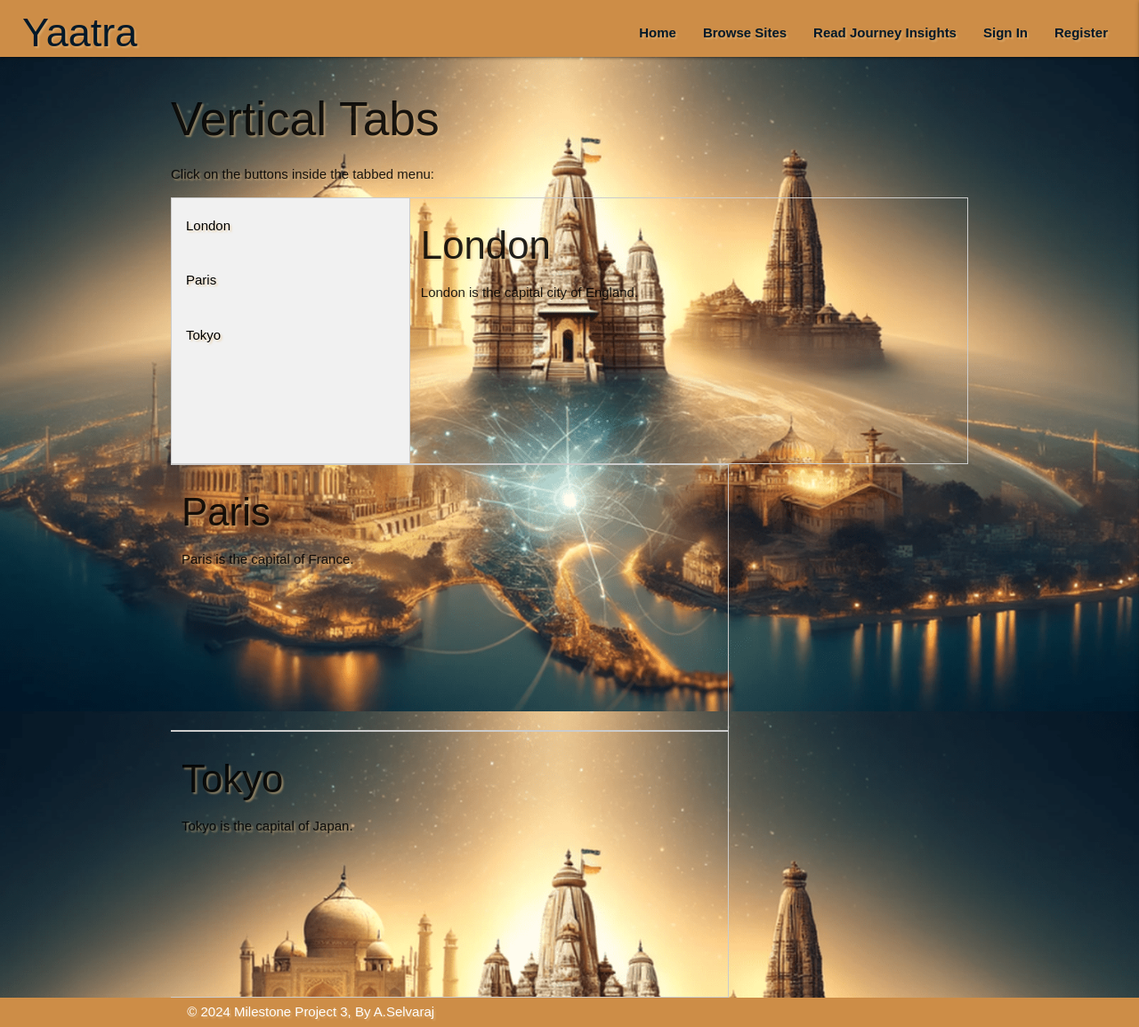
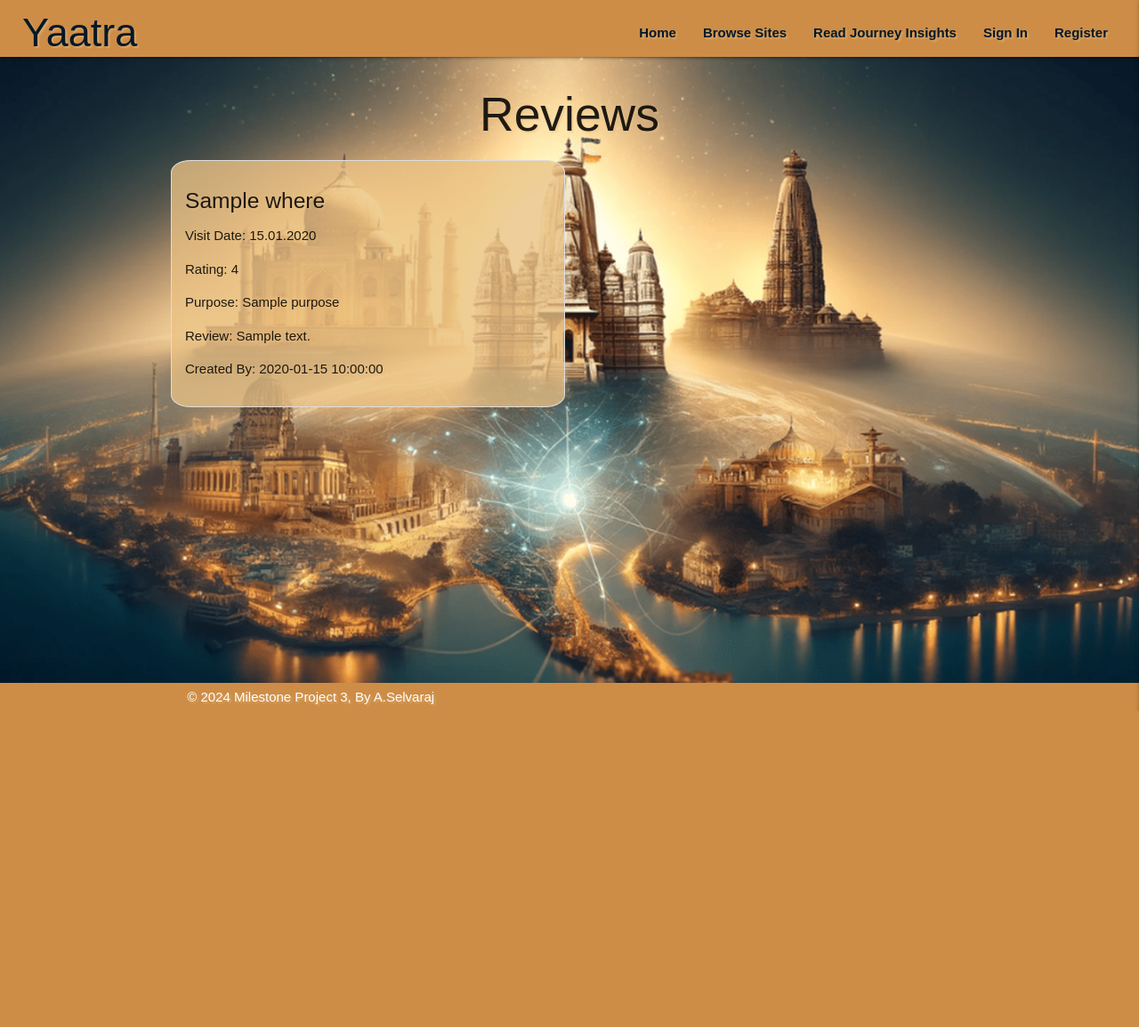
Before and after one commit to ashwinsel/Milestone-Project-3-Yatra, a Flask app: page /read_insights in a window 1280 px wide. Shown: the whole page at 89% size. After the commit the page ends 800 px from the top, so only its background shows below. Run offline with Flask 3, Linux system fonts and the light colour scheme; a database or web service that is not in the repository returns one stand-in record (values such as "Sample title"); some libraries are stand-ins or nearby versions; some web fonts are replaced.

Commit message:
Create Wire up read_insights page to display grod with insights from MOngoDB

```diff
--- a/app.py
+++ b/app.py
@@ -4,6 +4,7 @@ from flask import (
     redirect, request, session, url_for)
 from flask_pymongo import PyMongo
 from bson.objectid import ObjectId
+from datetime import datetime
 from werkzeug.security import generate_password_hash, check_password_hash
 if os.path.exists("env.py"):
     import env
@@ -202,7 +203,11 @@ def delete_site(locations_id):
 def read_insights():
     reviews = mongo.db.reviews.find()
     return render_template("read_insights.html", reviews=reviews)
-    return render_template("read_insights.html")
+
+
+
+
+
 
 if __name__ == "__main__":
     app.run(host=os.environ.get("IP"),
--- a/static/css/style.css
+++ b/static/css/style.css
@@ -104,48 +104,15 @@ body {
     border: black solid 1px;
   }
 
-  /* Insights page styles for tabs */
-  * {box-sizing: border-box}
-
-/* Style the tab */
-.tab {
-  float: left;
-  border: 1px solid #ccc;
-  background-color: #f1f1f1;
-  width: 30%;
-  height: 300px;
+/* Insights page styles for grid */
+.grid-container {
+  display: grid;
+  grid-template-columns: repeat(auto-fill, minmax(300px, 1fr));
+  gap: 10px;
 }
-
-/* Style the buttons that are used to open the tab content */
-.tab button {
-  display: block;
-  background-color: inherit;
-  color: black;
-  padding: 22px 16px;
-  width: 100%;
-  border: none;
-  outline: none;
-  text-align: left;
-  cursor: pointer;
-  transition: 0.3s;
+.grid-item {
+  border: 1px solid #ddd;
+  padding: 15px;
+  border-radius: 5%;
+  background-color: rgba(234, 194, 134, 0.779);
 }
-
-/* Change background color of buttons on hover */
-.tab button:hover {
-  background-color: #ddd;
-}
-
-/* Create an active/current "tab button" class */
-.tab button.active {
-  background-color: #ccc;
-}
-
-/* Style the tab content */
-.tabcontent {
-  float: left;
-  padding: 0px 12px;
-  border: 1px solid #ccc;
-  width: 70%;
-  border-left: none;
-  height: 300px;
-}
--- a/static/js/script.js
+++ b/static/js/script.js
@@ -82,21 +82,4 @@ $(document).ready(function() {
             }
         });
     }
-    // Function to open a city tab
-    function openCity(evt, cityName) {
-        // Hide all elements with class="tabcontent"
-        $(".tabcontent").hide();
-
-        // Remove the class "active" from all elements with class="tablinks"
-        $(".tablinks").removeClass("active");
-
-        // Show the current tab
-        $("#" + cityName).show();
-
-        // Add an "active" class to the link that opened the tab
-        $(evt.currentTarget).addClass("active");
-    }
-
-    // Automatically open the default tab on page load
-    $("#defaultOpen").click();
 });
--- a/templates/read_insights.html
+++ b/templates/read_insights.html
@@ -2,6 +2,7 @@
 
 {% block header %}
     <section class="main">
+        <h2 class="center-align">Reviews</h2>
         {% if session.user %}
         <div class="container">
             <div class="row">
@@ -18,28 +19,17 @@
 
 {% block body %}
     <section class="container">
-        <h2>Vertical Tabs</h2>
-        <p>Click on the buttons inside the tabbed menu:</p>
-
-        <div class="tab">
-            <button class="tablinks" onclick="openCity(event, 'London')" id="defaultOpen">London</button>
-            <button class="tablinks" onclick="openCity(event, 'Paris')">Paris</button>
-            <button class="tablinks" onclick="openCity(event, 'Tokyo')">Tokyo</button>
-        </div>
-
-        <div id="London" class="tabcontent">
-            <h3>London</h3>
-            <p>London is the capital city of England.</p>
-        </div>
-
-        <div id="Paris" class="tabcontent">
-            <h3>Paris</h3>
-            <p>Paris is the capital of France.</p>
-        </div>
-
-        <div id="Tokyo" class="tabcontent">
-            <h3>Tokyo</h3>
-            <p>Tokyo is the capital of Japan.</p>
+        <div class="grid-container">
+            {% for review in reviews %}
+                <div class="grid-item">
+                    <h5>{{ review.where }}</h5>
+                    <p><strong>Visit Date:</strong> {{ review.visit_date.strftime('%d.%m.%Y') }}</p>
+                    <p><strong>Rating:</strong> {{ review.rating }}</p>
+                    <p><strong>Purpose:</strong> {{ review.purpose }}</p>
+                    <p><strong>Review:</strong> {{ review.review_des }}</p>
+                    <p class="created-by">Created By: {{ review.created_by }}</p>
+                </div>
+            {% endfor %}
         </div>
     </section>
 {% endblock %}
```
